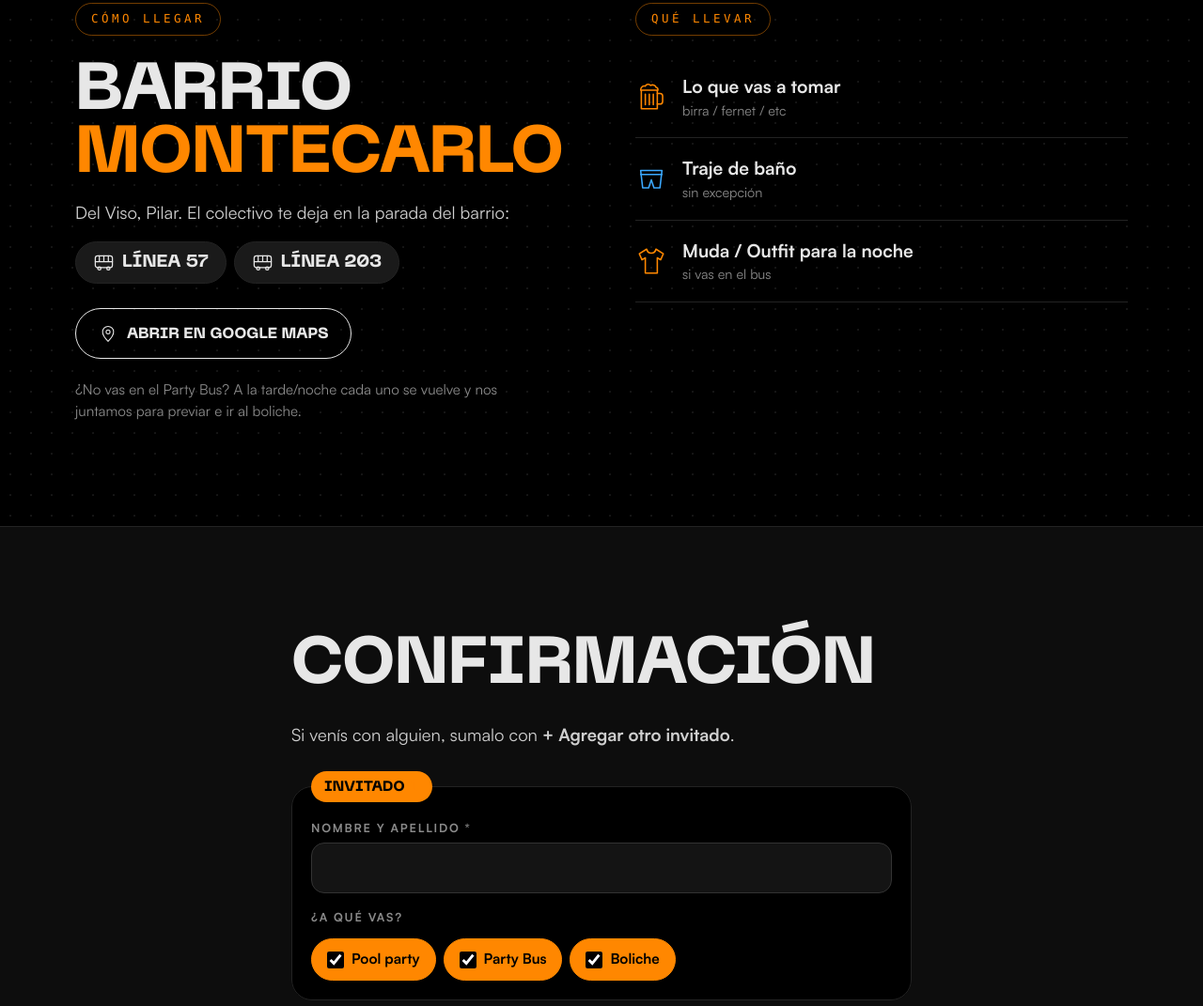
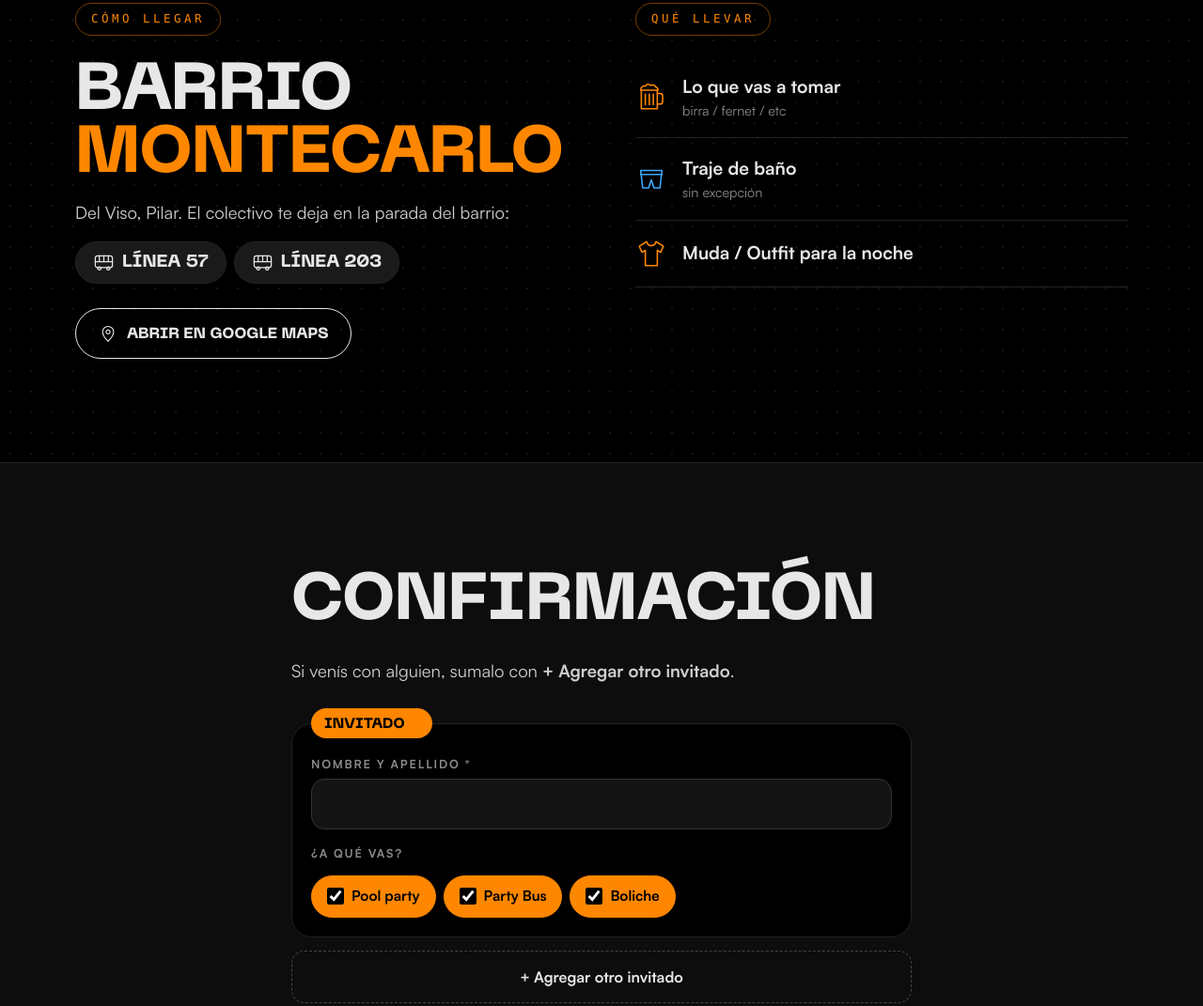
Before and after one commit to chechdebug/cumple-fran-guido-v2, a plain HTML site: page index.html in a window 1280 px wide. Shown: the part 1574-2645 px from the top of the page at 94% size. Drawn offline with Linux system fonts and the light colour scheme.

Commit message:
Quitar dos textos de Cómo llegar y Qué llevar
Co-Authored-By: Claude Sonnet 5.5 <noreply@anthropic.com>

```diff
--- a/index.html
+++ b/index.html
@@ -107,7 +107,6 @@
           <a class="boton boton-secundario" href="https://www.google.com/maps/search/?api=1&query=-34.43194,-58.81306" target="_blank" rel="noopener">
             <svg class="icono-mini"><use href="#i-pin"/></svg> Abrir en Google Maps
           </a>
-          <p class="nota">¿No vas en el Party Bus? A la tarde/noche cada uno se vuelve y nos juntamos para previar e ir al boliche.</p>
         </div>
 
         <div class="bloque revela">
@@ -115,7 +114,7 @@
           <ul class="checklist">
             <li><svg class="icono-mini"><use href="#i-jarra"/></svg><span>Lo que vas a tomar <small>birra / fernet / etc</small></span></li>
             <li class="agua"><svg class="icono-mini"><use href="#i-malla"/></svg><span>Traje de baño <small>sin excepción</small></span></li>
-            <li><svg class="icono-mini"><use href="#i-remera"/></svg><span>Muda / Outfit para la noche <small>si vas en el bus</small></span></li>
+            <li><svg class="icono-mini"><use href="#i-remera"/></svg><span>Muda / Outfit para la noche</span></li>
           </ul>
         </div>
       </div>
```
